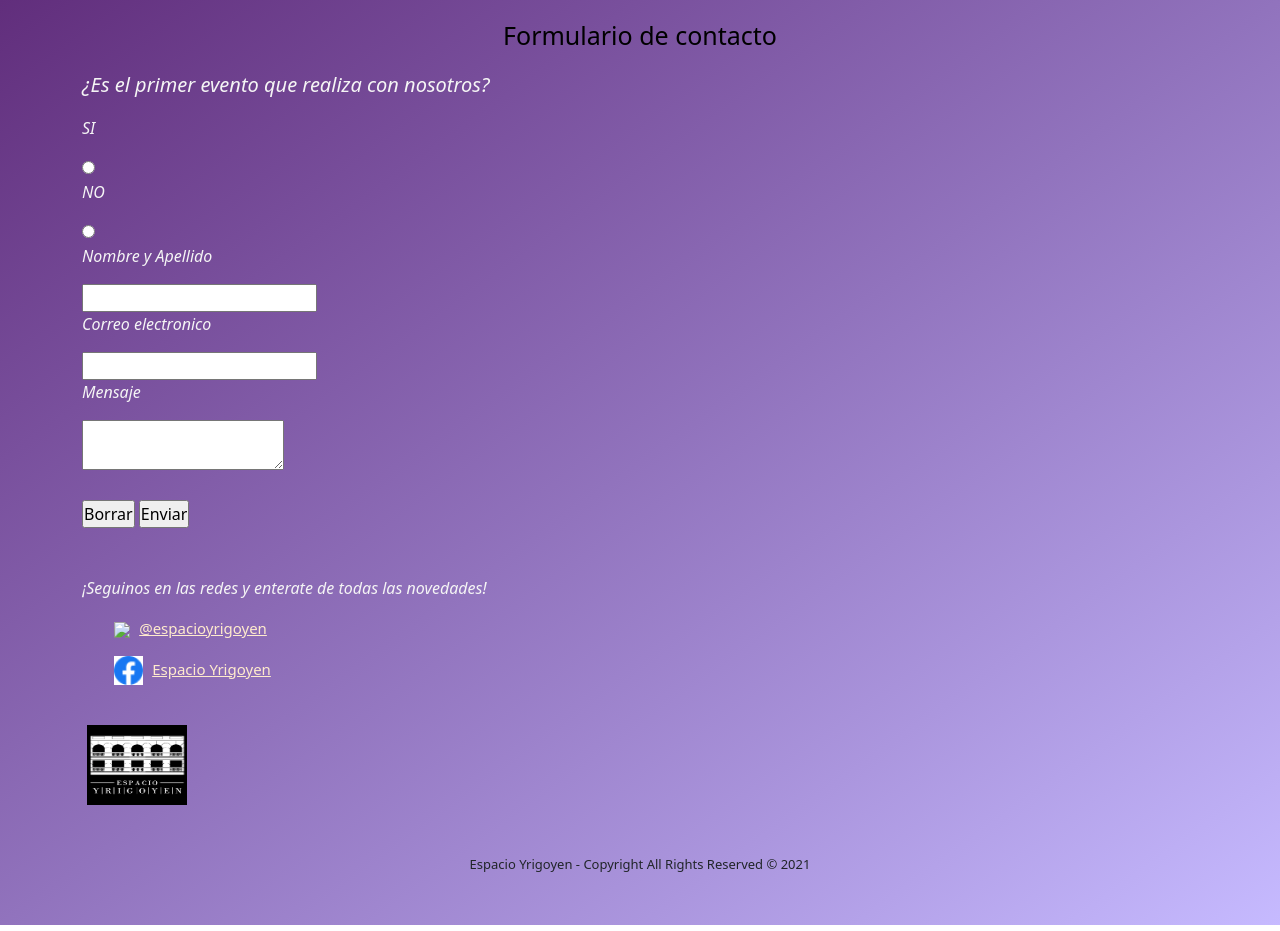
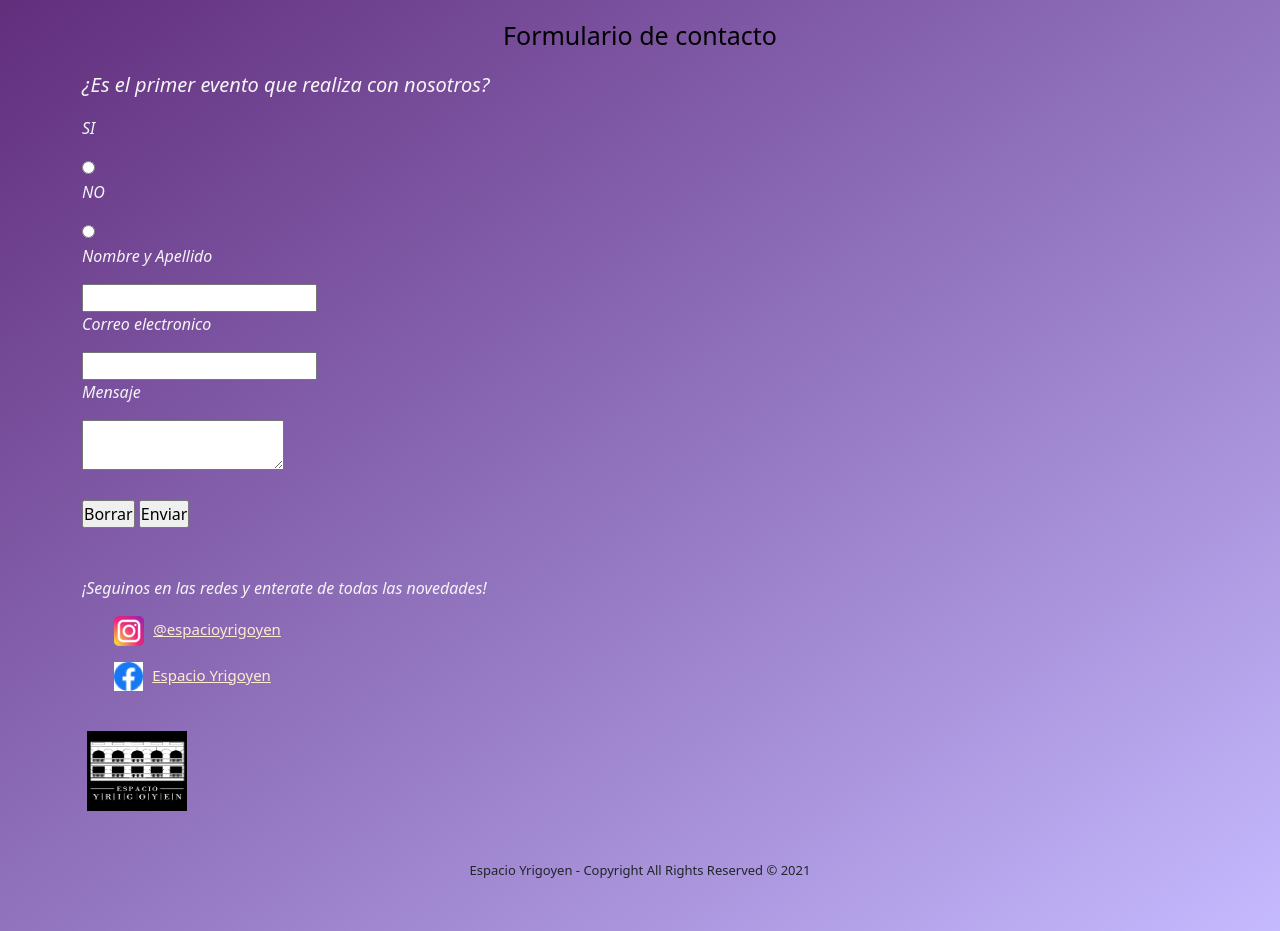
Before and after one commit to Noeliaromero93/espacioyrigoyen, a website: page contacto.html in a window 1280 px wide. Drawn offline with nearby package versions, Linux system fonts and the light colour scheme.

Commit message:
modifique icono

```diff
--- a/contacto.html
+++ b/contacto.html
@@ -50,7 +50,7 @@
     <p>¡Seguinos en las redes y enterate de todas las novedades!</p>
     <div>
         <ul>
-            <img src="Imagenes/logoig">
+            <img src="Imagenes/instagram.png">
             <li><a href="https://www.instagram.com/espacioyrigoyen/?hl=es"> @espacioyrigoyen</a></li>
         </ul>
         <ul>
```
